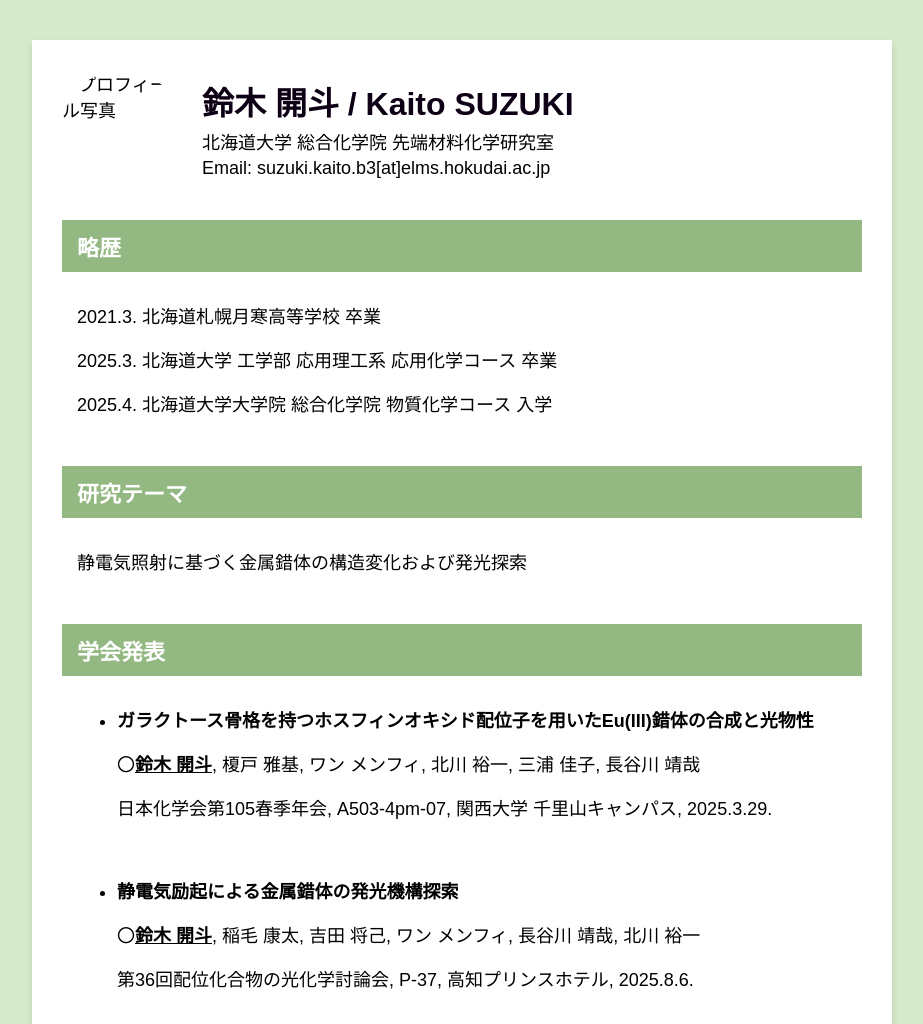
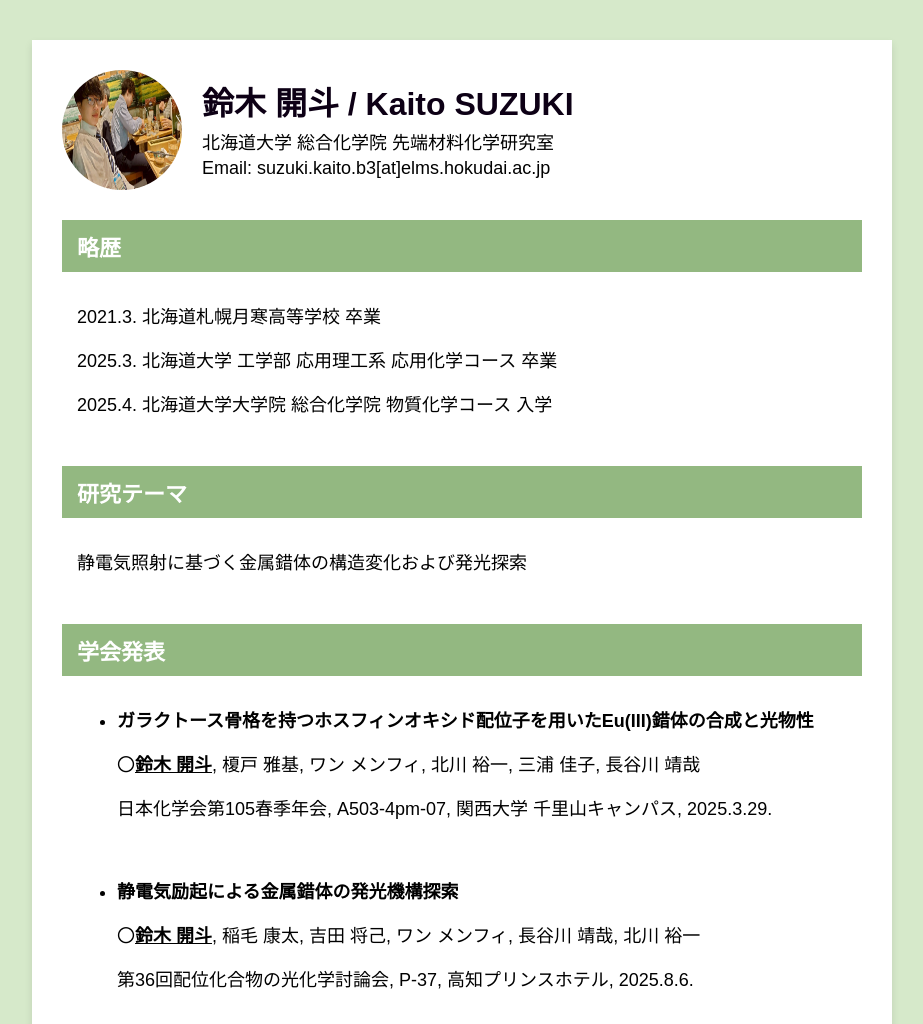
Before and after one commit to suzuki0346/suzuki0346.github.io, a plain HTML site: page index.html in a window 1280 px wide. Shown: the top 1024 px of the page, without its empty margins (178-1101 px from the left). Drawn offline with Linux system fonts and the light colour scheme.

Commit message:
Update index.html

```diff
--- a/index.html
+++ b/index.html
@@ -63,7 +63,7 @@
   <div class="container">
     <!-- 写真と名前 -->
     <div class="header">
-      <img src="me.jpg" alt="プロフィール写真">
+      <img src="IMG_3576.jpg" alt="プロフィール写真">
       <div class="header-info">
         <h1>鈴木 開斗 / Kaito SUZUKI</h1>
         <p>北海道大学 総合化学院 先端材料化学研究室</p>
```
